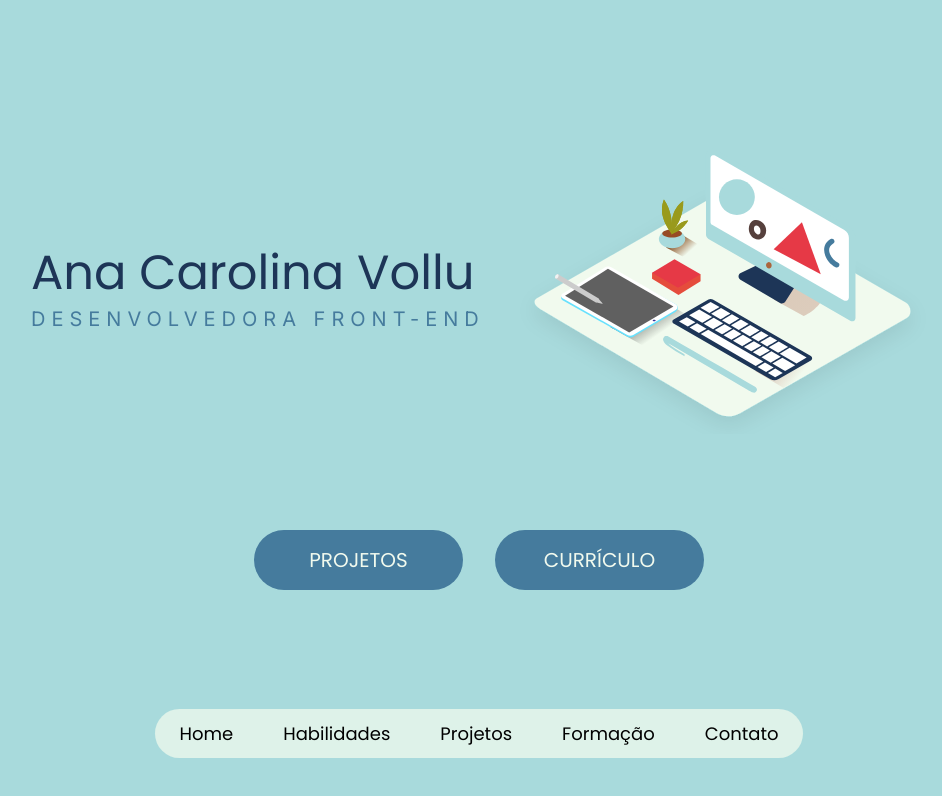
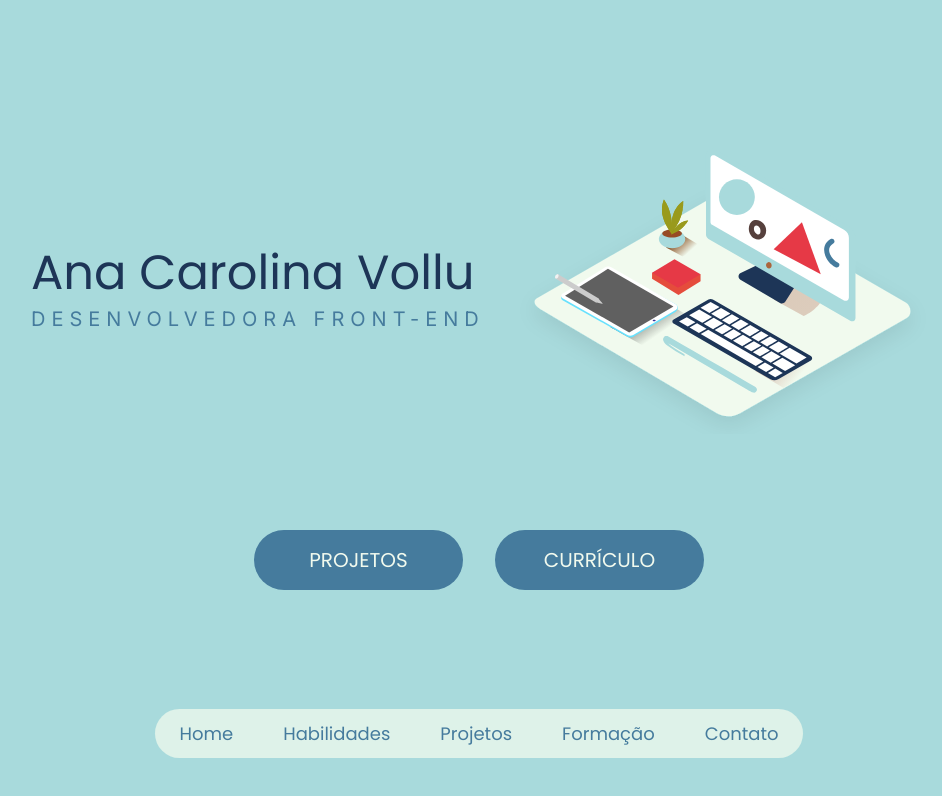
Before and after one commit to anavollu/curriculo-ana, a SvelteKit app: page / in a window 1280 px wide. Shown: the top 796 px of the page, without its empty margins (161-1103 px from the left). Built offline with nearby package versions, Linux system fonts and the light colour scheme.

Commit message:
fix: font color

```diff
--- a/src/routes/menu.svelte
+++ b/src/routes/menu.svelte
@@ -24,7 +24,7 @@
 <div class="xs:hidden lg:flex lg:rounded-[30px] lg:bg-candyblue">
 	{#each pages as page}
 		<button
-			class="rounded-[30px] px-[25px] py-[10.5px] font-poppins text-lg hover:bg-blue hover:text-offwhite active:bg-blue active:text-offwhite"
+			class="rounded-[30px] px-[25px] py-[10.5px] font-poppins text-lg text-blue hover:bg-blue hover:text-offwhite active:bg-blue active:text-offwhite"
 			>{page.name}</button
 		>
 	{/each}
```
